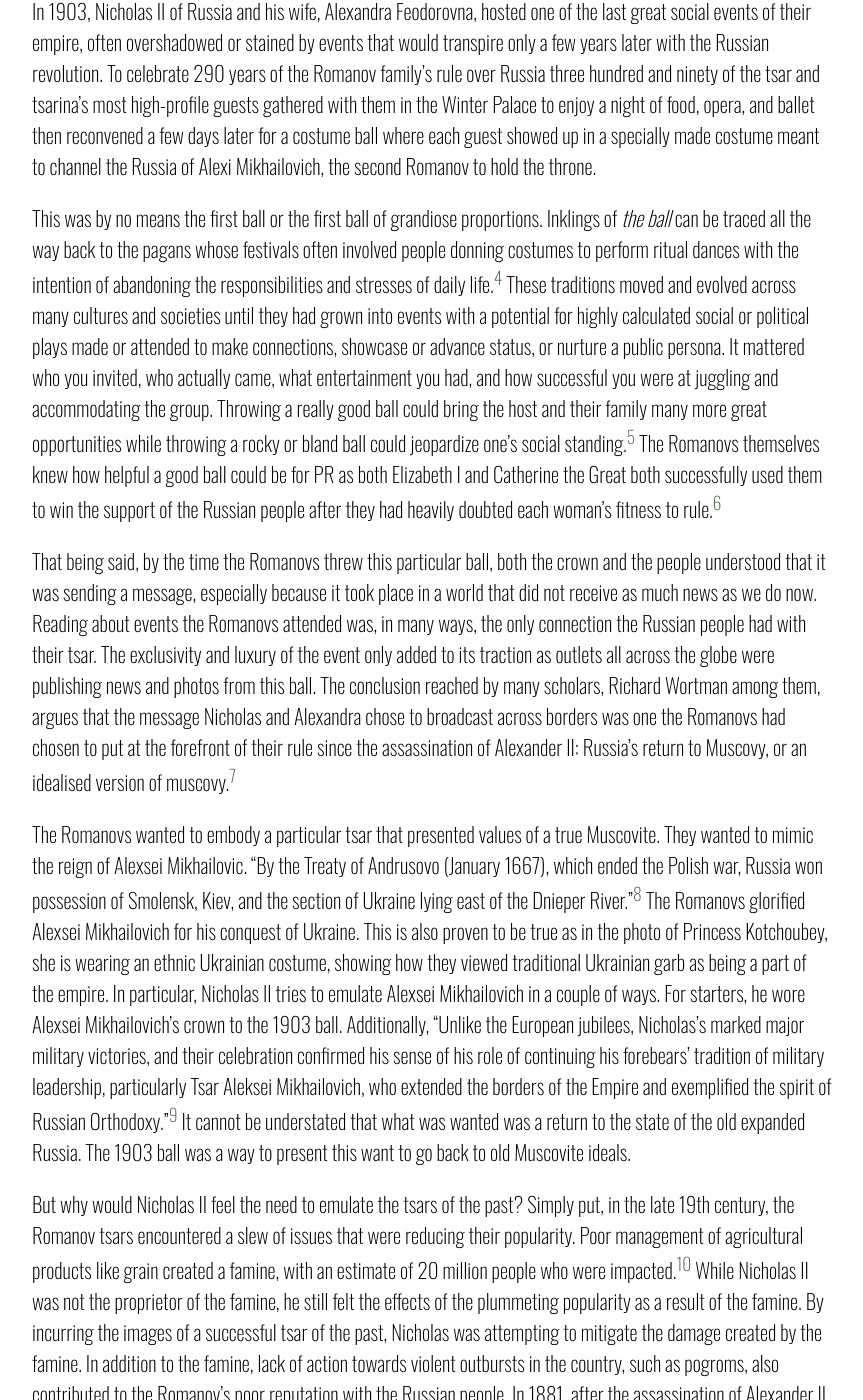
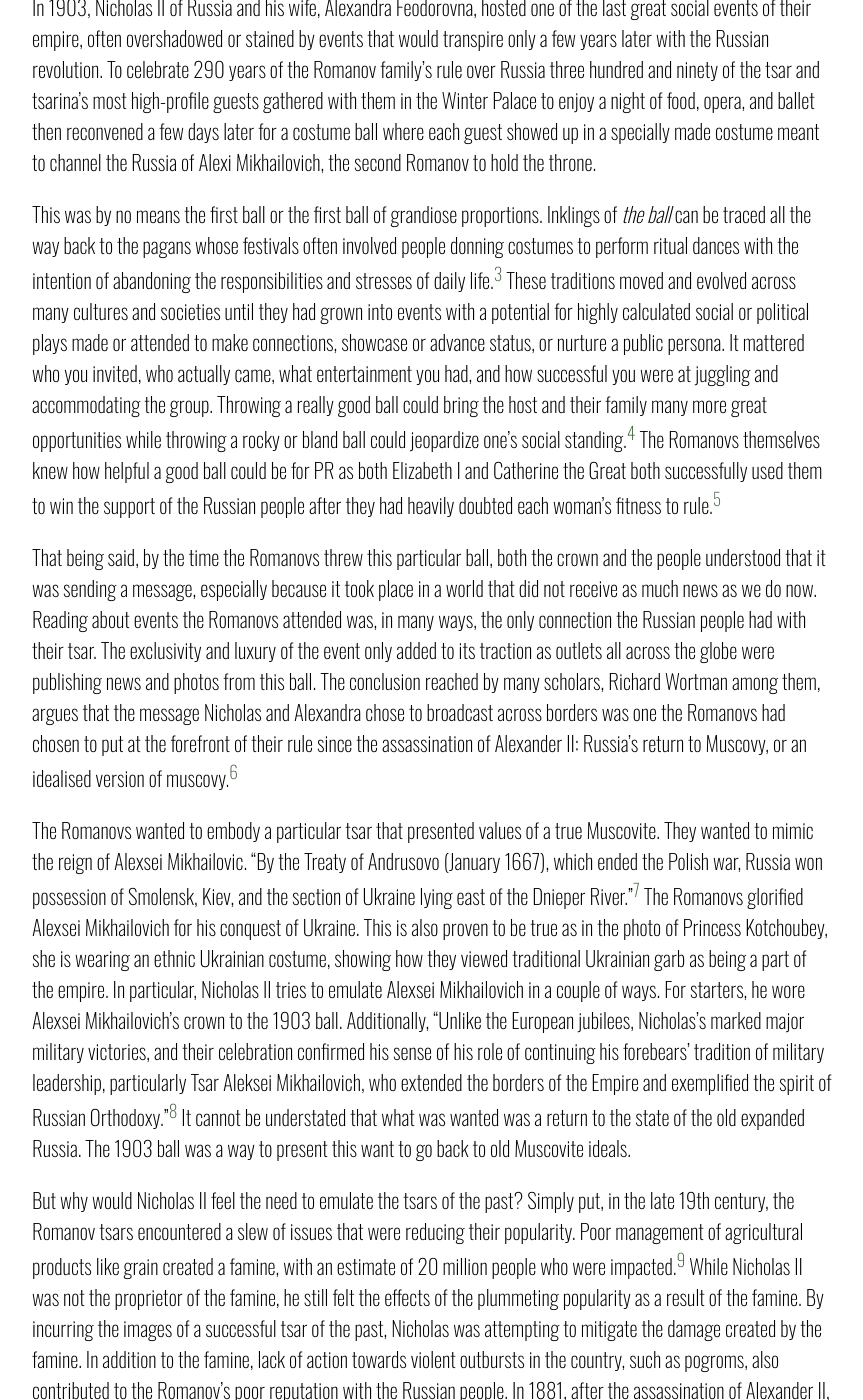
Before and after one commit to SelinaCochran/romanovball, a Jekyll site: the page built from index.markdown, in a window 1280 px wide and 1400 px high, scrolled down 1960 px. Shown: the whole window, without its empty margins (208-1071 px from the left). Built offline with Jekyll 4.4.1, drawn with Linux system fonts in a browser that asks for light colours; some of the changed text lies outside the part shown.

Commit message:
Update index.markdown

```diff
--- a/index.markdown
+++ b/index.markdown
@@ -6,9 +6,9 @@ layout: single_page
 
 # Introduction
 
-Tsar Nicholas II of the Russian Empire hosted a grand ball in February of 1903. The dress code was unique, as all the guests were required to dress up in costumes imitating the 17th century. Featured costumes included general nobility, military uniforms, ethnic outfits, and more. The guest list included nobles from Russia as well as nobles from other countries Russia was allied with. Guests dressed up in extravagant gowns and uniforms meant to reflect the era of one of the first Romanovs to hold the throne, Alexsei Mikhailovich. The purpose of the ball was to celebrate 290 years of the Romanov dynasty.[^1]
+Tsar Nicholas II of the Russian Empire hosted a grand ball in February of 1903. The dress code was unique, as all the guests were required to dress up in costumes imitating the 17th century. Featured costumes included general nobility, military uniforms, ethnic outfits, and more. The guest list included nobles from Russia as well as nobles from other countries Russia was allied with. Guests dressed up in extravagant gowns and uniforms meant to reflect the era of one of the first Romanovs to hold the throne, Alexsei Mikhailovich. The purpose of the ball was to celebrate 290 years of the Romanov dynasty.
 
-Each guest would have photos of their costumes taken by private photographers and studios before the festivities began. Those photos were then printed into an album and sold to the guests as a memento with the proceeds going to charity.[^2] The University of Illinois at Urbana-Champaign has approximately 40 of the individual photos from one of the albums in their collection after Ralph T. Fisher brought them to the university in the 1950s.[^3] We have currently selected 5 photos to digitally scan and translate their text. These 5 images reflect not only the glitz and glamour of the ball, but the political messages behind them as well and how they connect to a bigger picture of the failures of the later Romanovs.
+Each guest would have photos of their costumes taken by private photographers and studios before the festivities began. Those photos were then printed into an album and sold to the guests as a memento with the proceeds going to charity.[^1] The University of Illinois at Urbana-Champaign has approximately 40 of the individual photos from one of the albums in their collection after Ralph T. Fisher brought them to the university in the 1950s.[^2] We have currently selected 5 photos to digitally scan and translate their text. These 5 images reflect not only the glitz and glamour of the ball, but the political messages behind them as well and how they connect to a bigger picture of the failures of the later Romanovs.
 
 **How to Cite:**
 
@@ -24,19 +24,19 @@ Currently Under Construction...
 
 In 1903, Nicholas II of Russia and his wife, Alexandra Feodorovna, hosted one of the last great social events of their empire, often overshadowed or stained by events that would transpire only a few years later with the Russian revolution. To celebrate 290 years of the Romanov family’s rule over Russia three hundred and ninety of the tsar and tsarina’s most high-profile guests gathered with them in the Winter Palace to enjoy a night of food, opera, and ballet then reconvened a few days later for a costume ball where each guest showed up in a specially made costume meant to channel the Russia of Alexi Mikhailovich, the second Romanov to hold the throne.
 
-This was by no means the first ball or the first ball of grandiose proportions. Inklings of _the ball_ can be traced all the way back to the pagans whose festivals often involved people donning costumes to perform ritual dances with the intention of abandoning the responsibilities and stresses of daily life.[^4] These traditions moved and evolved across many cultures and societies until they had grown into events with a potential for highly calculated social or political plays made or attended to make connections, showcase or advance status, or nurture a public persona. It mattered who you invited, who actually came, what entertainment you had, and how successful you were at juggling and accommodating the group. Throwing a really good ball could bring the host and their family many more great opportunities while throwing a rocky or bland ball could jeopardize one’s social standing.[^5] The Romanovs themselves knew how helpful a good ball could be for PR as both Elizabeth I and Catherine the Great both successfully used them to win the support of the Russian people after they had heavily doubted each woman’s fitness to rule.[^6]
+This was by no means the first ball or the first ball of grandiose proportions. Inklings of _the ball_ can be traced all the way back to the pagans whose festivals often involved people donning costumes to perform ritual dances with the intention of abandoning the responsibilities and stresses of daily life.[^3] These traditions moved and evolved across many cultures and societies until they had grown into events with a potential for highly calculated social or political plays made or attended to make connections, showcase or advance status, or nurture a public persona. It mattered who you invited, who actually came, what entertainment you had, and how successful you were at juggling and accommodating the group. Throwing a really good ball could bring the host and their family many more great opportunities while throwing a rocky or bland ball could jeopardize one’s social standing.[^4] The Romanovs themselves knew how helpful a good ball could be for PR as both Elizabeth I and Catherine the Great both successfully used them to win the support of the Russian people after they had heavily doubted each woman’s fitness to rule.[^5]
 
 That being said, by the time the Romanovs threw this particular ball, both the crown and the people understood that it was sending a message, especially because it took place in a world that did not receive as much news as we do now. Reading about events the Romanovs attended was, in many ways, the only connection the Russian people had with their tsar. The exclusivity and luxury of the event only added to its traction as outlets all across the globe were
-publishing news and photos from this ball. The conclusion reached by many scholars, Richard Wortman among them, argues that the message Nicholas and Alexandra chose to broadcast across borders was one the Romanovs had chosen to put at the forefront of their rule since the assassination of Alexander II: Russia’s return to Muscovy, or an idealised version of muscovy.[^7]
+publishing news and photos from this ball. The conclusion reached by many scholars, Richard Wortman among them, argues that the message Nicholas and Alexandra chose to broadcast across borders was one the Romanovs had chosen to put at the forefront of their rule since the assassination of Alexander II: Russia’s return to Muscovy, or an idealised version of muscovy.[^6]
 
-The Romanovs wanted to embody a particular tsar that presented values of a true Muscovite. They wanted to mimic the reign of Alexsei Mikhailovic. “By the Treaty of Andrusovo (January 1667), which ended the Polish war, Russia won possession of Smolensk, Kiev, and the section of Ukraine lying east of the Dnieper River.”[^8] The Romanovs glorified Alexsei Mikhailovich for his conquest of Ukraine. This is also proven to be true as in the photo of Princess Kotchoubey, she is wearing an ethnic Ukrainian costume, showing how they viewed traditional Ukrainian garb as being a part of the empire.
-In particular, Nicholas II tries to emulate Alexsei Mikhailovich in a couple of ways. For starters, he wore Alexsei Mikhailovich’s crown to the 1903 ball. Additionally, “Unlike the European jubilees, Nicholas’s marked major military victories, and their celebration confirmed his sense of his role of continuing his forebears’ tradition of military leadership, particularly Tsar Aleksei Mikhailovich, who extended the borders of the Empire and exemplified the spirit of Russian Orthodoxy.”[^9] It cannot be understated that what was wanted was a return to the state of the old expanded Russia. The 1903 ball was a way to present this want to go back to old Muscovite ideals.
+The Romanovs wanted to embody a particular tsar that presented values of a true Muscovite. They wanted to mimic the reign of Alexsei Mikhailovic. “By the Treaty of Andrusovo (January 1667), which ended the Polish war, Russia won possession of Smolensk, Kiev, and the section of Ukraine lying east of the Dnieper River.”[^7] The Romanovs glorified Alexsei Mikhailovich for his conquest of Ukraine. This is also proven to be true as in the photo of Princess Kotchoubey, she is wearing an ethnic Ukrainian costume, showing how they viewed traditional Ukrainian garb as being a part of the empire.
+In particular, Nicholas II tries to emulate Alexsei Mikhailovich in a couple of ways. For starters, he wore Alexsei Mikhailovich’s crown to the 1903 ball. Additionally, “Unlike the European jubilees, Nicholas’s marked major military victories, and their celebration confirmed his sense of his role of continuing his forebears’ tradition of military leadership, particularly Tsar Aleksei Mikhailovich, who extended the borders of the Empire and exemplified the spirit of Russian Orthodoxy.”[^8] It cannot be understated that what was wanted was a return to the state of the old expanded Russia. The 1903 ball was a way to present this want to go back to old Muscovite ideals.
 
-But why would Nicholas II feel the need to emulate the tsars of the past? Simply put, in the late 19th century, the Romanov tsars encountered a slew of issues that were reducing their popularity. Poor management of agricultural products like grain created a famine, with an estimate of 20 million people who were impacted.[^10] While Nicholas II was not the proprietor of the famine, he still felt the effects of the plummeting popularity as a result of the famine. By incurring the images of a successful tsar of the past, Nicholas was attempting to mitigate the damage created by the famine. In addition to the famine, lack of action towards violent outbursts in the country, such as pogroms, also contributed to the Romanov’s poor reputation with the Russian people. In 1881, after the assassination of Alexander II, multiple pogroms swept across the nation, including a major one that saw the destruction of over 418 Jewish homes and 290 Jewish shops.[^11] The army watched from the sidelines and did not step in to help as they were not ordered to help by the tsar. His inaction is likely due to the “Russiafication” portion of his muscovite agenda. Not only did he want the country to become more autocratic but more “ethnically Russian” as well, something jewish citizens were perceived as hindrances to.[^12] Many of the guests of the 1903 ball were dressed in military uniforms and regalia, glorifying the army instead of criticizing it.
+But why would Nicholas II feel the need to emulate the tsars of the past? Simply put, in the late 19th century, the Romanov tsars encountered a slew of issues that were reducing their popularity. Poor management of agricultural products like grain created a famine, with an estimate of 20 million people who were impacted.[^9] While Nicholas II was not the proprietor of the famine, he still felt the effects of the plummeting popularity as a result of the famine. By incurring the images of a successful tsar of the past, Nicholas was attempting to mitigate the damage created by the famine. In addition to the famine, lack of action towards violent outbursts in the country, such as pogroms, also contributed to the Romanov’s poor reputation with the Russian people. In 1881, after the assassination of Alexander II, multiple pogroms swept across the nation, including a major one that saw the destruction of over 418 Jewish homes and 290 Jewish shops.[^10] The army watched from the sidelines and did not step in to help as they were not ordered to help by the tsar. His inaction is likely due to the “Russiafication” portion of his muscovite agenda. Not only did he want the country to become more autocratic but more “ethnically Russian” as well, something jewish citizens were perceived as hindrances to.[^11] Many of the guests of the 1903 ball were dressed in military uniforms and regalia, glorifying the army instead of criticizing it.
 
-Peter the Great brought Russia into the Western sphere, but as the West came to put more value in democracy and civil liberties the more disconnected the Russian crown felt. A return to muscovy meant the continued absolutism of the Russian monarchy.[^13] The crown threw this ball, often estimated to have cost between 7 and 10 million dollars, with tax payer money at a time when actions were being made to disband local government. Many Russians were struggling with poverty, and the country was still recovering from a major famine, and jews were being killed without government intervention.[^14] Comparable parties of the era include the 1883 Vanderbilt masquerade ball and the 1893 Bradly Martin ball costing 6 and 10 million respectively which might make the scale of the winter ball seem slightly justifiable until you realize the Romanovs only had about a third of the guests both those exceedingly lavish parties did.[^15] Investing so much money and energy into an event like this told the world exactly what the Romanovs valued and who they did not.
+Peter the Great brought Russia into the Western sphere, but as the West came to put more value in democracy and civil liberties the more disconnected the Russian crown felt. A return to muscovy meant the continued absolutism of the Russian monarchy.[^12] The crown threw this ball, often estimated to have cost between 7 and 10 million dollars, with tax payer money at a time when actions were being made to disband local government. Many Russians were struggling with poverty, and the country was still recovering from a major famine, and jews were being killed without government intervention.[^13] Comparable parties of the era include the 1883 Vanderbilt masquerade ball and the 1893 Bradly Martin ball costing 6 and 10 million respectively which might make the scale of the winter ball seem slightly justifiable until you realize the Romanovs only had about a third of the guests both those exceedingly lavish parties did.[^14] Investing so much money and energy into an event like this told the world exactly what the Romanovs valued and who they did not.
 
-All the guests attending the ball were possibly required to have photos of them in their costumes before the ball began. The photos were taken at various photography studios and some by various private photographers. Some of the names of these photography studios and private photographers that are presented in the photos are Boissonas & Eggler, Levitsky, and Les Theatres Imperiaux. The images themselves were printed and sold to attendees of the ball and the profits went to charity. The full prints were described as being, “a limited edition album containing the photographs were released, consisting of ten large-format files (folders). 21 heliogravures and 174 phototypes.”[^16] At this time, which charity the money went towards is unknown. The University of Illinois came to be in possession of approximately 40 of the individual photographs when historian Ralph T. Fisher Jr. established the Russian and Eastern European Center in 1958.[^17] The photos remained un-catalogged in the University's system for 60 years until they came into the hands of associate professor Christopher “Kit” Condill who works in the International and Area Studies Library at the University.[^18] Historians today can use the photographs to have a better grasp of the rise of Muscovitism during the final years of the Russian Empire. It also helps the viewers to have an understanding of Romanov parties and balls and how they connect to politics of the time.
+All the guests attending the ball were possibly required to have photos of them in their costumes before the ball began. The photos were taken at various photography studios and some by various private photographers. Some of the names of these photography studios and private photographers that are presented in the photos are Boissonas & Eggler, Levitsky, and Les Theatres Imperiaux. The images themselves were printed and sold to attendees of the ball and the profits went to charity. The full prints were described as being, “a limited edition album containing the photographs were released, consisting of ten large-format files (folders). 21 heliogravures and 174 phototypes.”[^15] At this time, which charity the money went towards is unknown. The University of Illinois came to be in possession of approximately 40 of the individual photographs when historian Ralph T. Fisher Jr. established the Russian and Eastern European Center in 1958.[^16] The photos remained un-catalogged in the University's system for 60 years until they came into the hands of associate professor Christopher “Kit” Condill who works in the International and Area Studies Library at the University.[^17] Historians today can use the photographs to have a better grasp of the rise of Muscovitism during the final years of the Russian Empire. It also helps the viewers to have an understanding of Romanov parties and balls and how they connect to politics of the time.
 
 # About this Edition
 
```
Also changed, not shown: other parts of index.markdown (+9 -10 lines).
